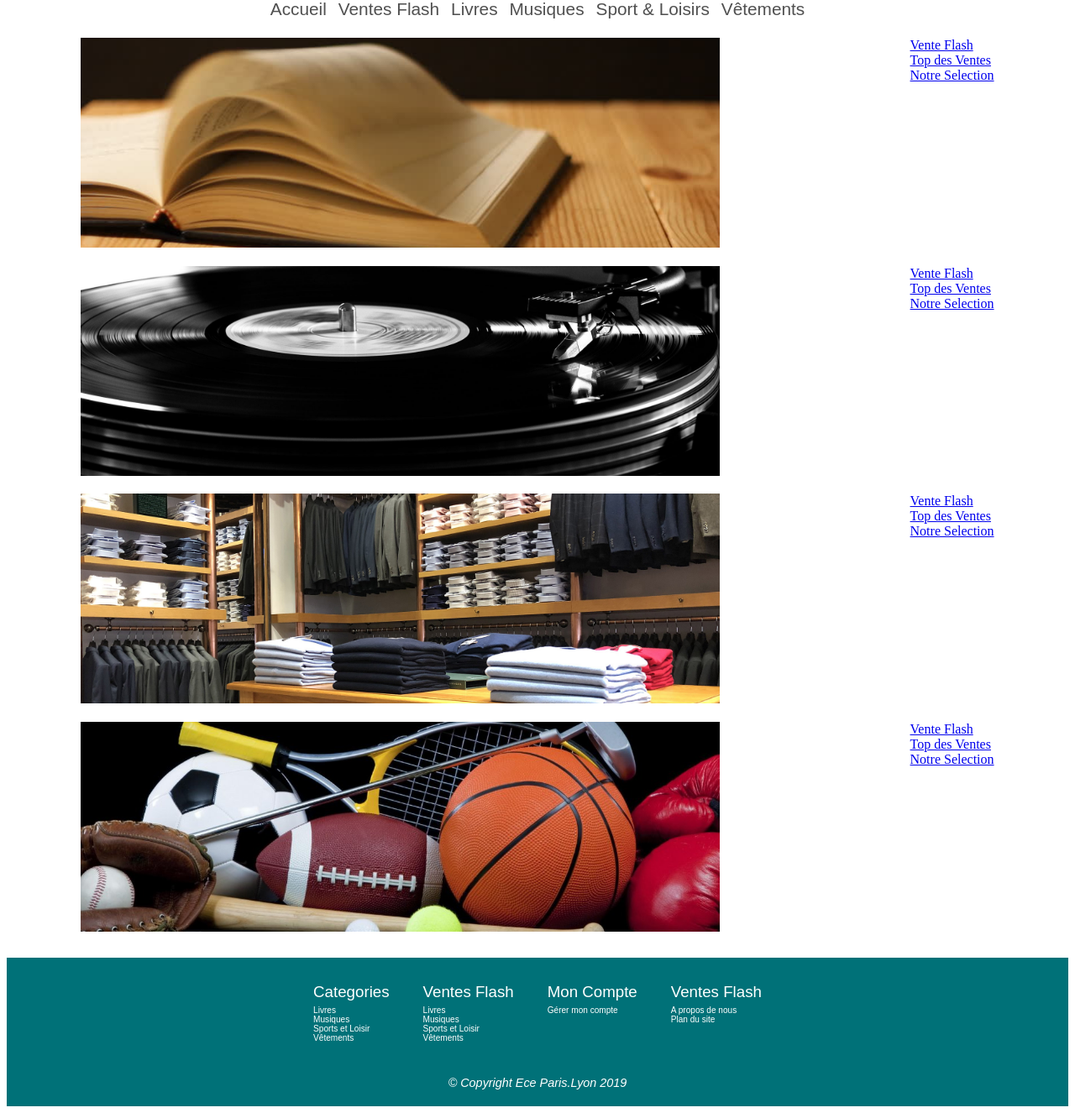
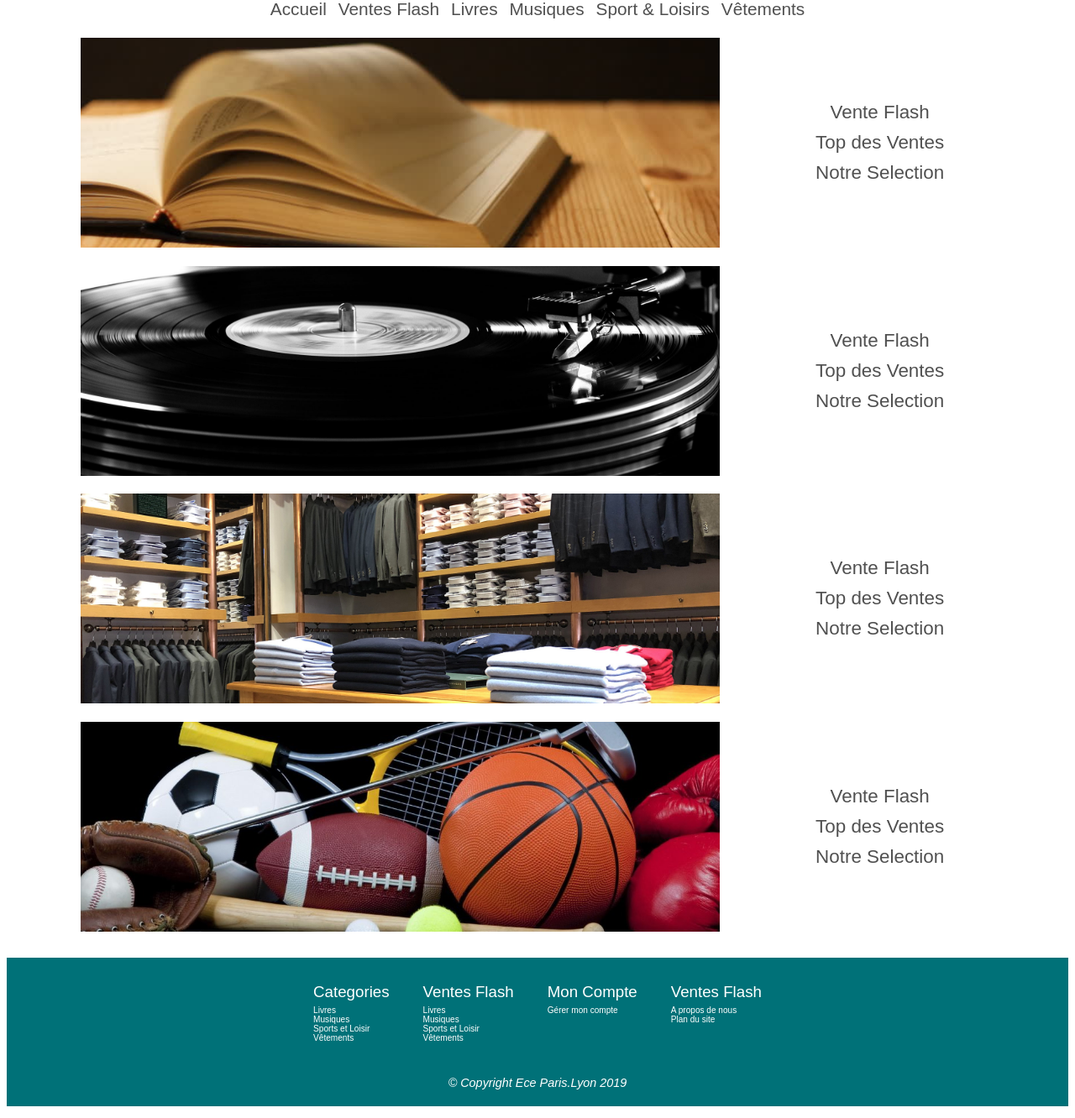
Before and after one commit to DanielIKKA/AmazonEce.com, a PHP site: page /php/Home.php in a window 1280 px wide. Shown: the part 136-1468 px from the top of the page at 84% size. Run offline with PHP 8.4, Linux system fonts and the light colour scheme.

Commit message:
- home page done - background gestion missed

```diff
--- a/Css/HomeStylesheet.css
+++ b/Css/HomeStylesheet.css
@@ -1,3 +1,16 @@
+@font-face {
+    src: url('https://fonts.googleapis.com/css?family=Raleway');
+}
+:root {
+    /* https://stackoverflow.com/questions/4847850/is-it-possible-to-define-constants-in-css */
+    --main-color : #007178;
+    --second-color : #A3106D;
+    --main-gray : #505050;
+    --second-gray : #2D2D2D;
+
+    --font-raleway:'Raleway', sans-serif;
+}
+
 html, body {
     min-width: 1200px;
 }
@@ -6,6 +19,9 @@ html, body {
     display: flex;
     flex-direction: column;
     margin: 20px 7%;
+
+    font-family: var(--font-raleway);
+    font-weight: 100;
 }
 
 .cat_item {
@@ -19,15 +35,58 @@ html, body {
 }
 
 .pic {
+    position: relative;
     width: 70%;
+}
+
+.rect_hover {
+    display: flex;
+    flex-direction: column;
+    justify-content: center;
+    position: absolute;
+    left: initial;
+    top: initial;
+
+    opacity: 0;
+    background-color: black;
+
+    text-align: center;
+
+    -webkit-transition: opacity 0.25s;
+    -moz-transition: opacity 0.25s;
+    -ms-transition: opacity 0.25s;
+    -o-transition: opacity 0.25s;
+    transition: opacity 0.25s;
+}
+.rect_hover h1 {
+    margin: 0;
+    font-weight: 100;
+    font-size: 3em;
+    color: white;
+}
+.rect_hover:hover {
+    opacity: 0.7;
 }
 
 .section_side {
     display: flex;
     flex-direction: column;
+    justify-content: center;
+    text-align: center;
+
+    font-size: 1.4em;
+    width: 25%;
+}
+.section_side a {
+    color: var(--main-gray);
+    text-decoration: none;
+    margin: 5px 0;
+}
+.section_side a:hover {
+    color: var(--main-color);
 }
 
-.fit{
+.fit {
     width: 100%;
     height: 100%;
     object-fit: cover;
--- a/php/Home.php
+++ b/php/Home.php
@@ -12,9 +12,12 @@
     <!-- main body home page -->
     <main id="main_wrapper">
         <div class="cat_item" id="cat_item_1">
-            <div class="pic">
+            <a href="#" class="pic">
+                <div class="rect_hover fit">
+                    <h1>Livres</h1>
+                </div>
                 <img class="fit" src="../Assets/WebSiteResources/images/books_image.jpg">
-            </div>
+            </a>
             <section class="section_side">
                 <a href="#">Vente Flash</a>
                 <a href="#">Top des Ventes</a>
@@ -22,9 +25,12 @@
             </section>
         </div>
         <div class="cat_item" id="cat_item_2">
-            <div class="pic">
+            <a href="#" class="pic">
+                <div class="rect_hover fit">
+                    <h1>Musiques</h1>
+                </div>
                 <img class="fit" src="../Assets/WebSiteResources/images/music_image.jpg">
-            </div>
+            </a>
             <section class="section_side">
                 <a href="#">Vente Flash</a>
                 <a href="#">Top des Ventes</a>
@@ -32,9 +38,12 @@
             </section>
         </div>
         <div class="cat_item" id="cat_item_3">
-            <div class="pic">
+            <a href="#" class="pic">
+                <div class="rect_hover fit">
+                    <h1>Vêtements</h1>
+                </div>
                 <img class="fit" src="../Assets/WebSiteResources/images/clothes_image.jpg">
-            </div>
+            </a>
             <section class="section_side">
                 <a href="#">Vente Flash</a>
                 <a href="#">Top des Ventes</a>
@@ -42,9 +51,12 @@
             </section>
         </div>
         <div class="cat_item" id="cat_item_4">
-            <div class="pic">
+            <a href="#" class="pic">
+                <div class="rect_hover fit">
+                    <h1>Sport et Loisirs</h1>
+                </div>
                 <img class="fit" src="../Assets/WebSiteResources/images/sports_image.jpeg">
-            </div>
+            </a>
             <section class="section_side">
                 <a href="#">Vente Flash</a>
                 <a href="#">Top des Ventes</a>
```
